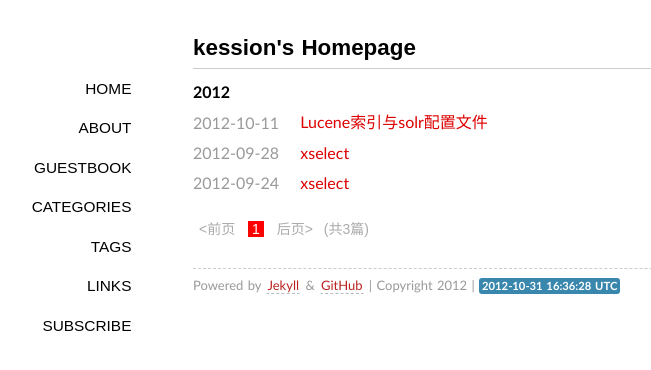
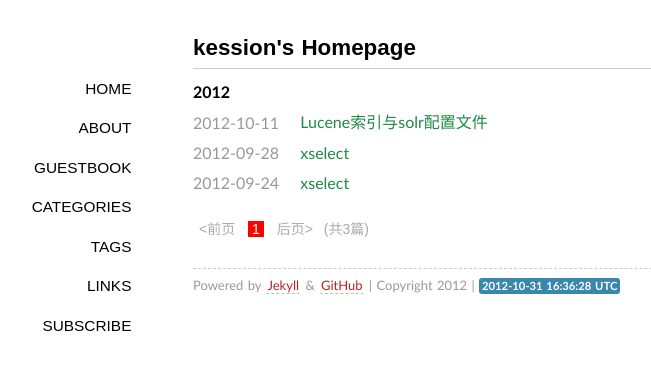
Before and after one commit to kession/kession.github.com, a Jekyll site: the page built from index.html, in a window 1280 px wide. Shown: the top 370 px of the page, without its empty margins (147-798 px from the left). Built offline with Jekyll 4.4.1, drawn with Linux system fonts in a browser that asks for light colours; some web fonts are replaced; Markdown is read by kramdown in place of the engine named in the settings; the list of posts is cut into pages by our own code; comment, search, counter and statistics services are not loaded.

Commit message:
modified:   media/css/style.css

```diff
--- a/media/css/style.css
+++ b/media/css/style.css
@@ -17,7 +17,7 @@ body{font-size:14px;word-spacing:1px;
 margin-right:auto;
 	font-family:"Galdeano","Hiragino Sans GB","Microsoft YaHei",Trebuchet,"Trebuchet MS",Tahoma,"Lucida Grande","Lucida Sans Unicode",Verdana,sans-serif;color:#000000;background-color:#ffffff;}
 *{padding:0;margin: 0;border:none;outline:none;}
-a{color:#dd0000;text-decoration:none;}
+a{color:#1F8A45;text-decoration:none;}
 a:hover{color:#333333;text-decoration:underline;}
 hr{margin:.7em 0;border-top:1px dashed #d0d0d0;border-bottom:1px dashed #f9f9f9;}
 p{padding:.5em 0;}
@@ -46,7 +46,7 @@ blockquote p{margin:0;padding:.5em 0;}
 header{padding:.5em 0;border-bottom: 1px solid #cccccc;}
 nav{font-family:"Electrolize",sans-serif;font-size:1.1em;text-transform:uppercase;float:left;margin-left:-12em;width:9em;text-align:right;}
 nav a{display:block;padding:.7em 1em;color:#000000;}
-nav a:hover{background-color:#ff0000;text-decoration:none;color:#f9f9f9;-webkit-transition:color .2s linear;}
+nav a:hover{background-color:#1F8A45;text-decoration:none;color:#f9f9f9;-webkit-transition:color .2s linear;}
 .post{padding:.5em 0em;}
 h1{font-family:"Cuprum","Hiragino Sans GB","Microsoft YaHei",sans-serif;font-size:1.6em;color:#000;}
 h2{font-family:"Cuprum","Hiragino Sans GB","Microsoft YaHei",sans-serif;font-size:1.4em;color:#111;}
```
